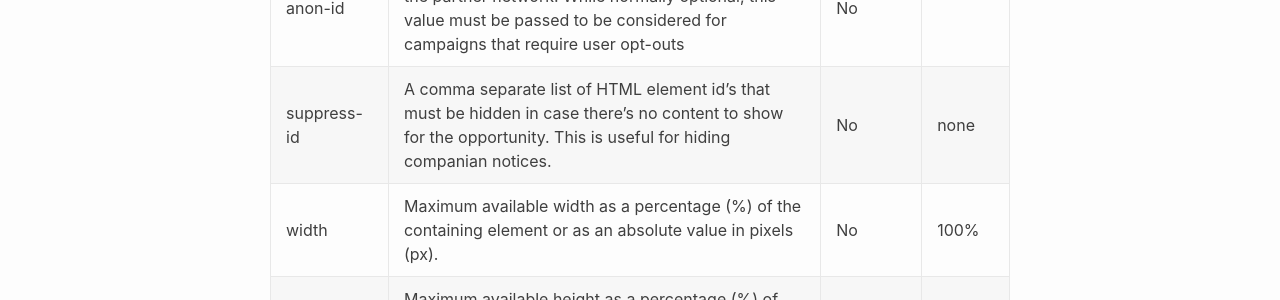
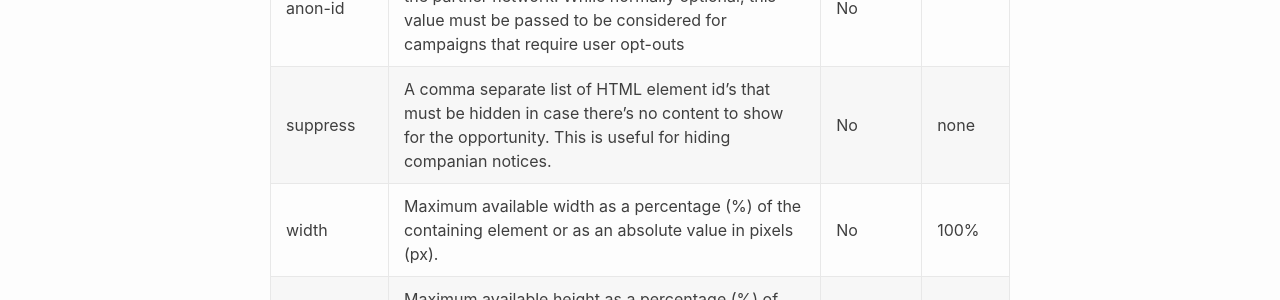
Before and after one commit to PopulusMedia/docs, a Jekyll site: the page docs/index.html, which Jekyll copies as it is, in a window 1280 px wide. Shown: the part 614-914 px from the top of the page. Built offline with Jekyll 4.4.1, drawn with Linux system fonts in a browser that asks for light colours.

```diff
--- a/docs/feed.xml
+++ b/docs/feed.xml
@@ -1,4 +1,4 @@
-<?xml version="1.0" encoding="utf-8"?><feed xmlns="http://www.w3.org/2005/Atom" ><generator uri="https://jekyllrb.com/" version="4.1.1">Jekyll</generator><link href="/docs/feed.xml" rel="self" type="application/atom+xml" /><link href="/docs/" rel="alternate" type="text/html" /><updated>2021-04-12T17:22:03-04:00</updated><id>/docs/feed.xml</id><title type="html">Populus Media - Integration Guide</title><subtitle>Populus Media - Integration Guide for Telehealth Media Partners  </subtitle><entry><title type="html">Welcome to Jekyll!</title><link href="/docs/jekyll/update/2020/10/14/welcome-to-jekyll.html" rel="alternate" type="text/html" title="Welcome to Jekyll!" /><published>2020-10-14T13:33:46-04:00</published><updated>2020-10-14T13:33:46-04:00</updated><id>/docs/jekyll/update/2020/10/14/welcome-to-jekyll</id><content type="html" xml:base="/docs/jekyll/update/2020/10/14/welcome-to-jekyll.html">&lt;p&gt;You’ll find this post in your &lt;code class=&quot;language-plaintext highlighter-rouge&quot;&gt;_posts&lt;/code&gt; directory. Go ahead and edit it and re-build the site to see your changes. You can rebuild the site in many different ways, but the most common way is to run &lt;code class=&quot;language-plaintext highlighter-rouge&quot;&gt;jekyll serve&lt;/code&gt;, which launches a web server and auto-regenerates your site when a file is updated.&lt;/p&gt;
+<?xml version="1.0" encoding="utf-8"?><feed xmlns="http://www.w3.org/2005/Atom" ><generator uri="https://jekyllrb.com/" version="4.1.1">Jekyll</generator><link href="/docs/feed.xml" rel="self" type="application/atom+xml" /><link href="/docs/" rel="alternate" type="text/html" /><updated>2021-04-12T17:22:51-04:00</updated><id>/docs/feed.xml</id><title type="html">Populus Media - Integration Guide</title><subtitle>Populus Media - Integration Guide for Telehealth Media Partners  </subtitle><entry><title type="html">Welcome to Jekyll!</title><link href="/docs/jekyll/update/2020/10/14/welcome-to-jekyll.html" rel="alternate" type="text/html" title="Welcome to Jekyll!" /><published>2020-10-14T13:33:46-04:00</published><updated>2020-10-14T13:33:46-04:00</updated><id>/docs/jekyll/update/2020/10/14/welcome-to-jekyll</id><content type="html" xml:base="/docs/jekyll/update/2020/10/14/welcome-to-jekyll.html">&lt;p&gt;You’ll find this post in your &lt;code class=&quot;language-plaintext highlighter-rouge&quot;&gt;_posts&lt;/code&gt; directory. Go ahead and edit it and re-build the site to see your changes. You can rebuild the site in many different ways, but the most common way is to run &lt;code class=&quot;language-plaintext highlighter-rouge&quot;&gt;jekyll serve&lt;/code&gt;, which launches a web server and auto-regenerates your site when a file is updated.&lt;/p&gt;
 
 &lt;p&gt;Jekyll requires blog post files to be named according to the following format:&lt;/p&gt;
 
--- a/docs/index.html
+++ b/docs/index.html
@@ -70,7 +70,7 @@
       <td> </td>
     </tr>
     <tr>
-      <td>suppress-id</td>
+      <td>suppress</td>
       <td>A comma separate list of HTML element id’s that must be hidden in case there’s no content to show for the opportunity.  This is useful for hiding companian notices.</td>
       <td>No</td>
       <td>none</td>
--- a/index.markdown
+++ b/index.markdown
@@ -18,7 +18,7 @@ To see how attributes can be passed, please check out the sections on [HTML](htm
 | partner | An alphanumeric code assigned to the partner | Yes | |
 | visit-id | A unique session identifier associated with the visit used to tie back partner data with Populus data | Yes | |
 | anon-id | An anonymized but uniquely identifiable user id on the partner network. While normally optional, this value must be passed to be considered for campaigns that require user opt-outs | No
-| suppress-id | A comma separate list of HTML element id's that must be hidden in case there's no content to show for the opportunity.  This is useful for hiding companian notices. | No | none |
+| suppress | A comma separate list of HTML element id's that must be hidden in case there's no content to show for the opportunity.  This is useful for hiding companian notices. | No | none |
 | width | Maximum available width as a percentage (%) of the containing element or as an absolute value in pixels (px). | No | 100% |
 | height | Maximum available height as a percentage (%) of the containing element or as an absolute value in pixels (px). | No | auto |
 | aspect-ratio | Aspect ratio of the video player when a video is played on the parter site like ***4:3*** or ***16:9*** | No | 16:9 |
```
